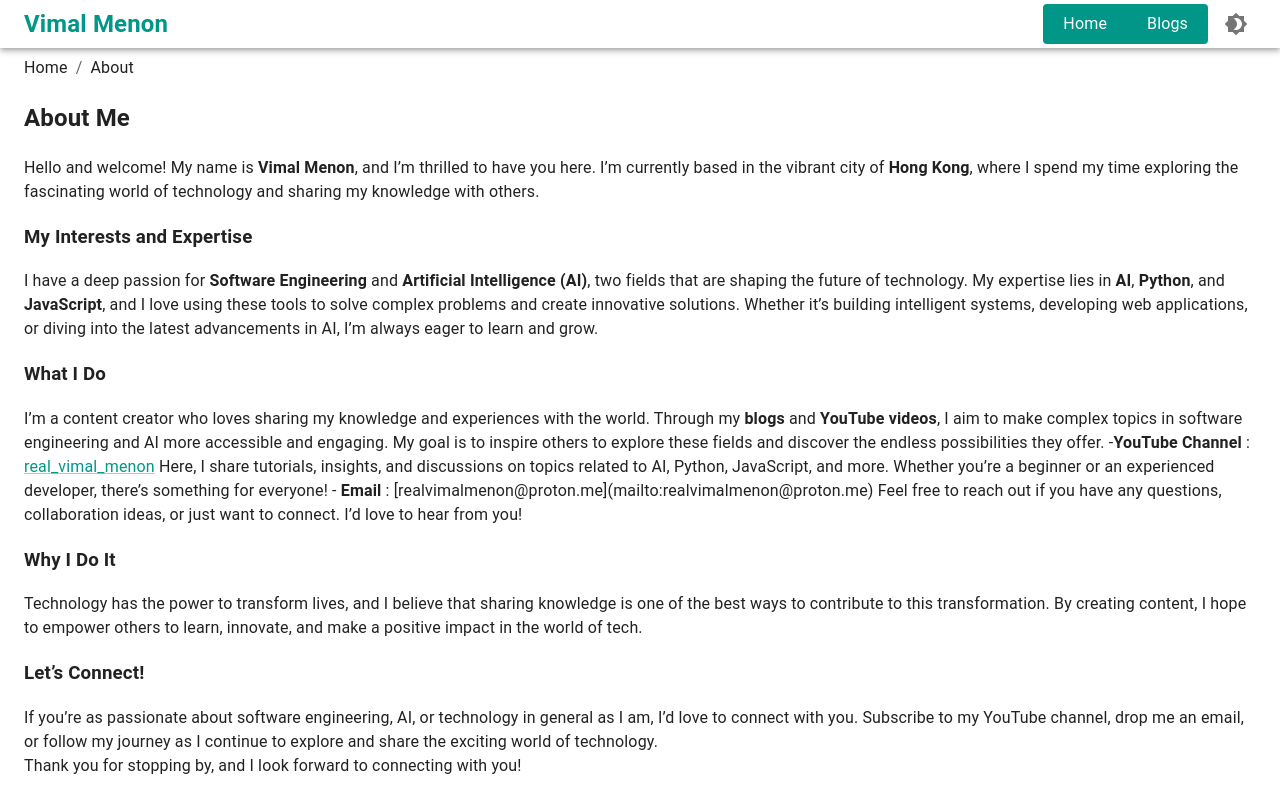
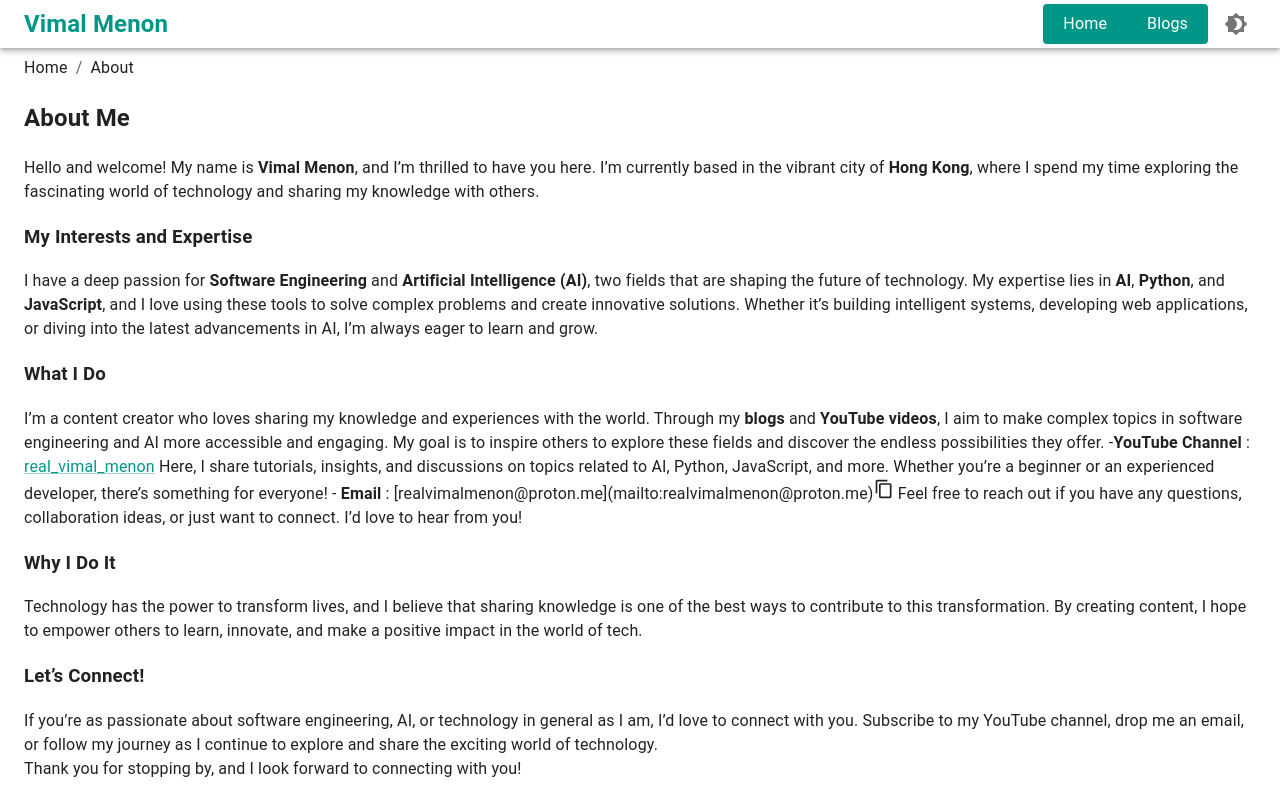
Before and after one commit to vimalmenon/vimalmenon.github.io, a Next.js app: page /about in a window 1280 px wide. Shown: the top 800 px of the page. Built offline with nearby package versions, Linux system fonts and the light colour scheme; what @mui/material-nextjs would draw is missing.

Commit message:
added CopyToClipboard

```diff
--- a/src/app/about/page.tsx
+++ b/src/app/about/page.tsx
@@ -2,6 +2,7 @@ import Box from '@mui/material/Box';
 import MuiLink from '@mui/material/Link';
 import type { Metadata } from 'next';
 import { Breadcrumbs } from '@common';
+import { CopyToClipboard } from '@component';
 import { Navigation } from '@data';
 
 export const metadata: Metadata = {
@@ -46,9 +47,9 @@ const Page: React.FC = () => {
           Here, I share tutorials, insights, and discussions on topics related to AI, Python,
           JavaScript, and more. Whether you’re a beginner or an experienced developer, there’s
           something for everyone! - <b>Email</b> :
-          [realvimalmenon@proton.me](mailto:realvimalmenon@proton.me) Feel free to reach out if you
-          have any questions, collaboration ideas, or just want to connect. I’d love to hear from
-          you!
+          [realvimalmenon@proton.me](mailto:realvimalmenon@proton.me)
+          <CopyToClipboard /> Feel free to reach out if you have any questions, collaboration ideas,
+          or just want to connect. I’d love to hear from you!
         </div>
         <h3> Why I Do It</h3>
         <div>
--- /dev/null
+++ b/src/component/CopyToClipboard/CopyToClipboard.component.tsx
@@ -0,0 +1,10 @@
+'use client';
+import { Icons } from '@data';
+
+export const CopyToClipboard: React.FC = () => {
+  return (
+    <span>
+      <Icons.Copy fontSize="small" />
+    </span>
+  );
+};
--- /dev/null
+++ b/src/component/CopyToClipboard/index.ts
@@ -0,0 +1 @@
+export * from './CopyToClipboard.component';
--- a/src/component/index.ts
+++ b/src/component/index.ts
@@ -0,0 +1 @@
+export * from './CopyToClipboard';
```
Also changed, not shown: 1 other file (tests, documents, lock files or other folders).
